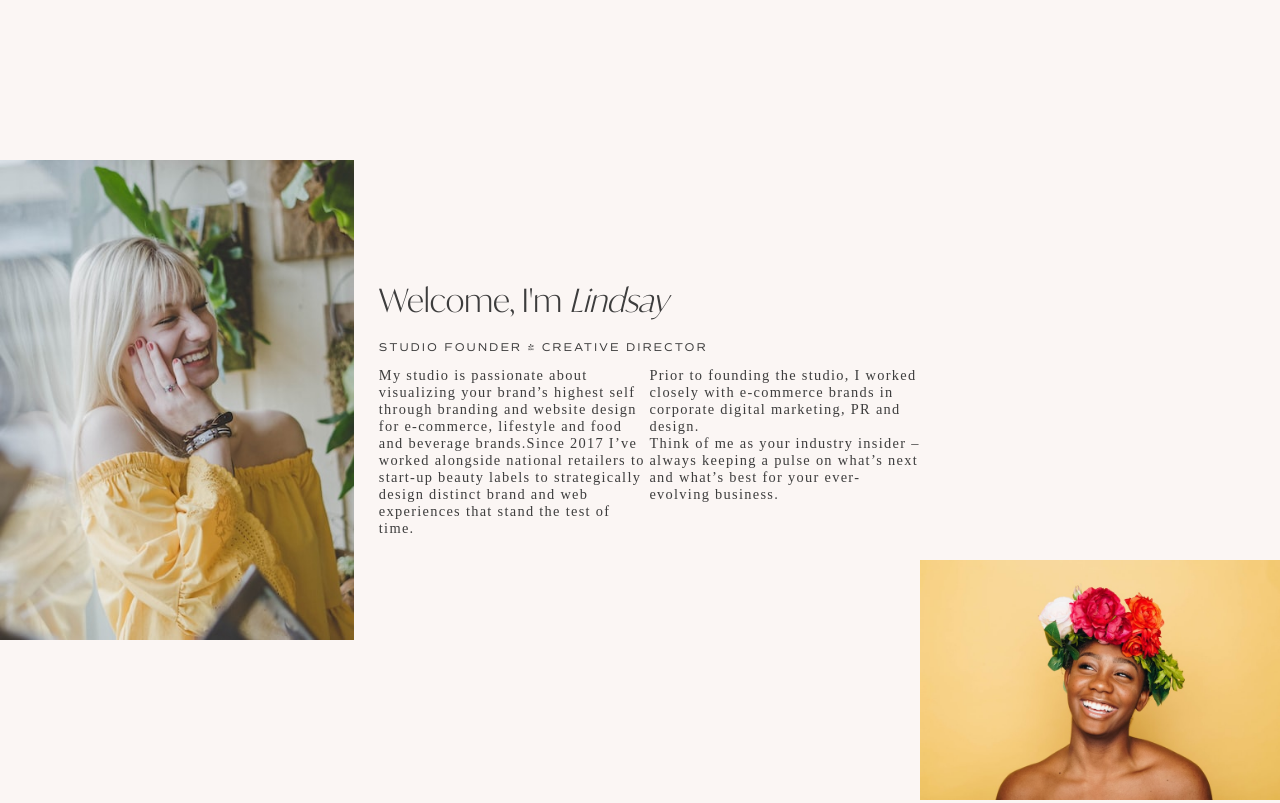
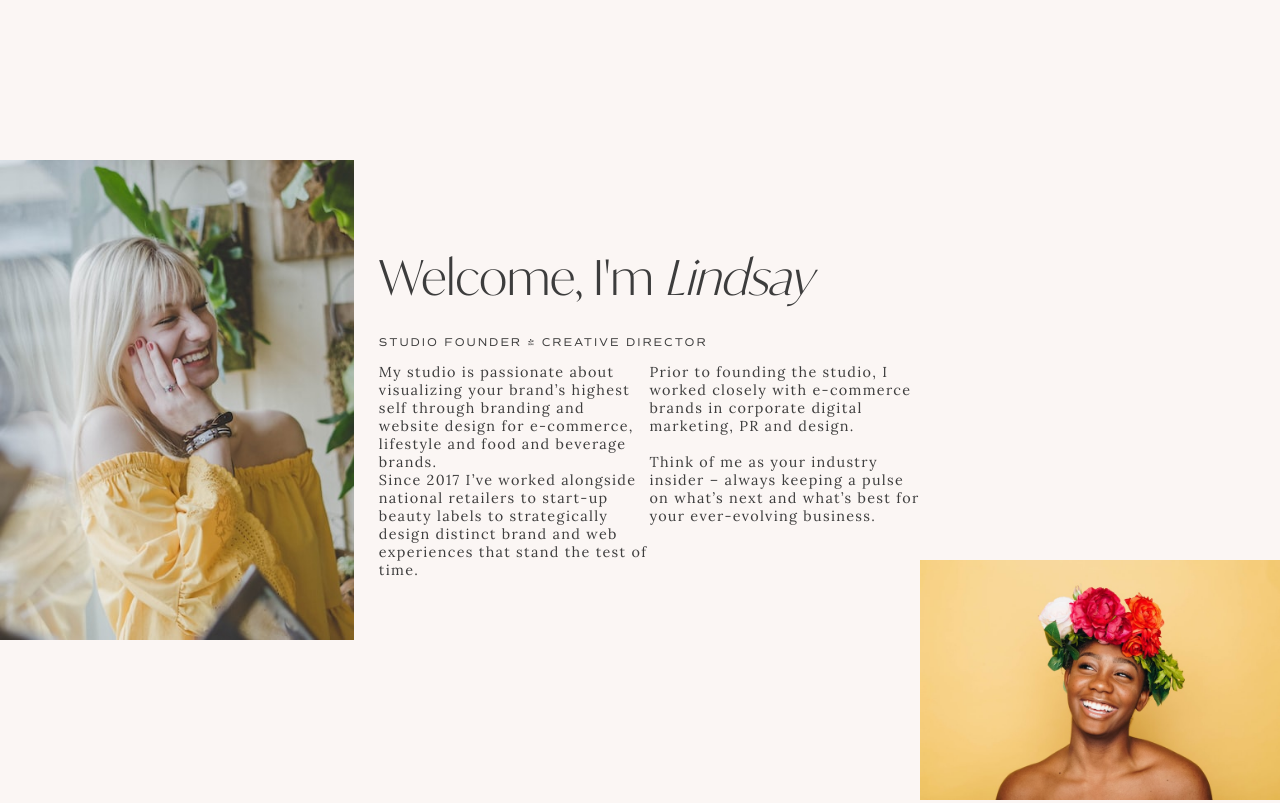
Before and after one commit to mavrk-mose/sumo-labs, a plain HTML site: page index.html in a window 1280 px wide. Shown: the top 803 px of the page. Drawn offline with Linux system fonts and the light colour scheme.

Commit message:
updated font

```diff
--- a/index.html
+++ b/index.html
@@ -19,8 +19,8 @@
             <h1>Welcome, I'm <em>Lindsay</em></h1>
             <h3>STUDIO FOUNDER & CREATIVE DIRECTOR</h3>
             <div class="paragraph">
-            <p>My studio is passionate about visualizing your brand’s highest self through branding and website design for e-commerce, lifestyle and food and beverage brands.Since 2017 I’ve worked alongside national retailers to start-up beauty labels to strategically design distinct brand and web experiences that stand the test of time.</p>
-            <p>Prior to founding the studio, I worked closely with e-commerce brands in corporate digital marketing, PR and design.<br> Think of me as your industry insider – always keeping a pulse on what’s next and what’s best for your ever-evolving business.</p>
+            <p>My studio is passionate about visualizing your brand’s highest self through branding and website design for e-commerce, lifestyle and food and beverage brands.<br>Since 2017 I’ve worked alongside national retailers to start-up beauty labels to strategically design distinct brand and web experiences that stand the test of time.</p>
+            <p>Prior to founding the studio, I worked closely with e-commerce brands in corporate digital marketing, PR and design.<br><br>Think of me as your industry insider – always keeping a pulse on what’s next and what’s best for your ever-evolving business.</p>
             </div>
         </div>
         <div class="img-2">
--- a/style.css
+++ b/style.css
@@ -10,8 +10,8 @@
     src:url('./fonts/commuterssans-regular.otf') format('truetype');
   }
   @font-face {
-    font-family: 'ivypresto';
-    src:url('') format('truetype');
+    font-family: 'lora';
+    src:url('./fonts/Lora-VariableFont_wght.ttf') format('truetype');
   }
 body {
     color: #3D3D3D;
@@ -19,10 +19,17 @@ body {
     margin: 0;
     padding: 0;
 }
-h1, h2 {
+h1 {
     font-family: 'Ivy Mode', monospace;
     font-weight: 200;
-    font-size: 2rem;
+    font-size: 3em;
+    line-height: 1em;
+    font-style:normal;
+}
+h2 {
+    font-family: 'Ivy Mode', monospace;
+    font-weight: 100;
+    font-size: 2em;
     line-height: 1em;
     font-style:normal;
 }
@@ -49,6 +56,7 @@ h5 {
     margin-bottom: 10px;
 }
 p {
+    font-family: 'lora';
     width: clamp(45ch, 50%, 75ch);
     font-size: 0.9rem;
     letter-spacing: 0em;
@@ -98,8 +106,9 @@ em {
 }
 .paragraph  {
     display: flex;
-    justify-content: center;
-    flex-direction: row;
+    justify-content:center;
+    left: 0;
+
 }
 .img-2 {
     display: flex;
```
Also changed, not shown: fonts/Lora-VariableFont_wght.ttf (added), 1 other file.
